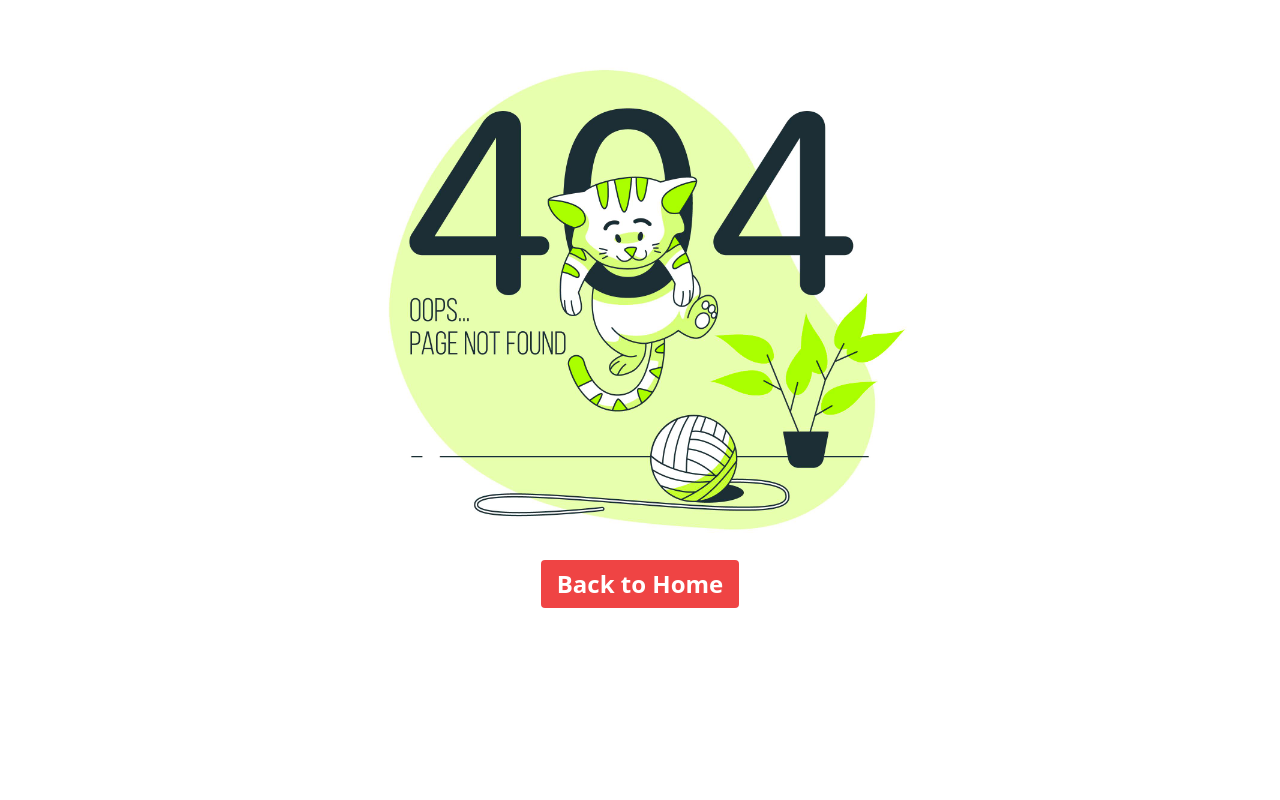
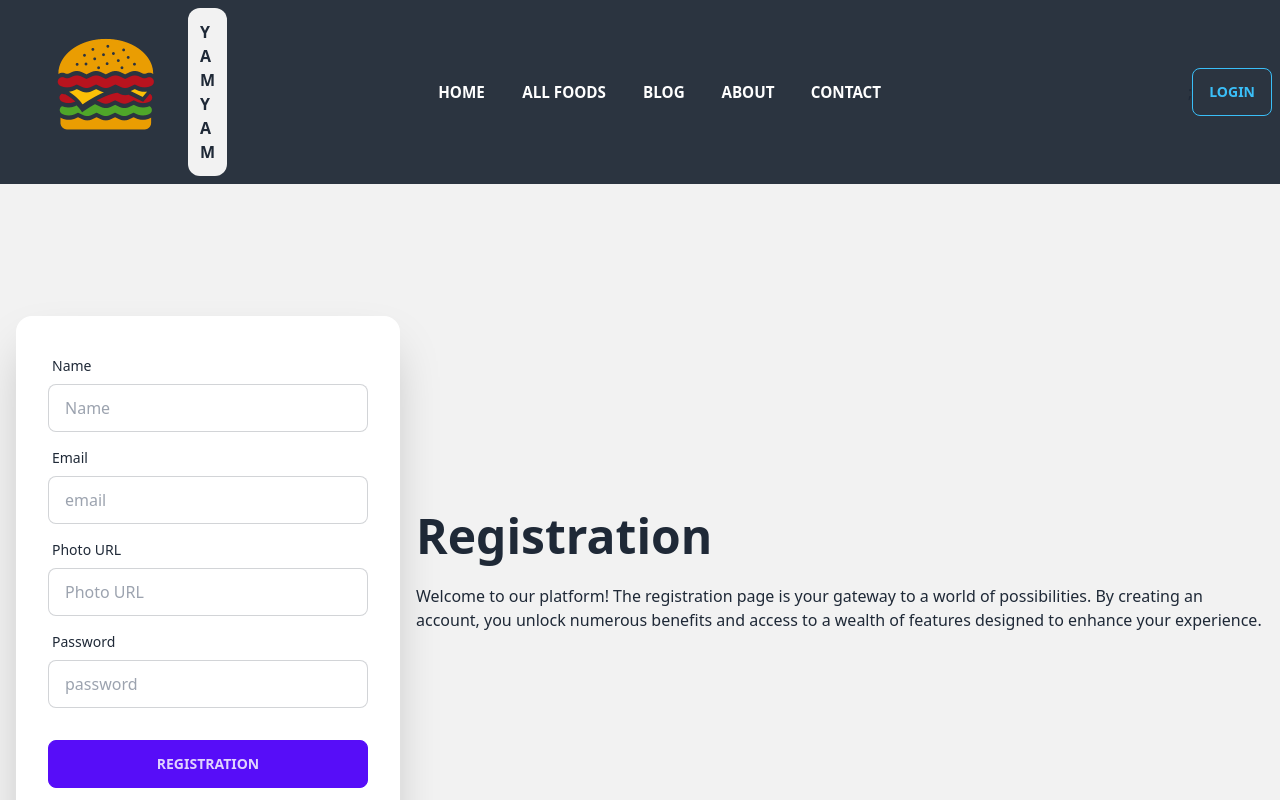
Before and after one commit to devmashum/pizza-burger-client, a React (Vite) app: page /register in a window 1280 px wide. Before the commit this address had no page. Shown: the top 800 px of the page. Built offline with nearby package versions, Linux system fonts and the light colour scheme; no server answers.

Commit message:
firebase authentification has been added successfully

```diff
--- a/package.json
+++ b/package.json
@@ -11,10 +11,13 @@
   },
   "dependencies": {
     "express": "^4.18.2",
+    "firebase": "^10.5.2",
     "localforage": "^1.10.0",
     "match-sorter": "^6.3.1",
     "react": "^18.2.0",
     "react-dom": "^18.2.0",
+    "react-hot-toast": "^2.4.1",
+    "react-icons": "^4.11.0",
     "react-router-dom": "^6.18.0",
     "sort-by": "^0.0.2"
   },
--- a/src/firebase/firebase.config.js
+++ b/src/firebase/firebase.config.js
@@ -1,7 +1,7 @@
 
 import { initializeApp } from "firebase/app";
 
-
+import { getAuth } from "firebase/auth";
 
 const firebaseConfig = {
     apiKey: "AIzaSyAhrbMbR9USDuylK8tNVIkuT_Q7iuY1XGM",
@@ -14,3 +14,4 @@ const firebaseConfig = {
 
 
 const app = initializeApp(firebaseConfig);
+export const auth = getAuth(app);
--- a/src/pages/Header.jsx
+++ b/src/pages/Header.jsx
@@ -1,7 +1,11 @@
 
 import { Link, NavLink } from 'react-router-dom';
 import logo from '../assets/images/logo-8249611_640.png'
+import useAuth from '../utils/useAuth';
+import { MdOutlineLogout } from 'react-icons/md';
+import { TbUserPentagon } from 'react-icons/tb';
 const Header = () => {
+    const { user, logout } = useAuth();
     const navLinks = <>
 
 
@@ -11,7 +15,6 @@ const Header = () => {
 
         <NavLink className={({ isActive }) => isActive ? 'btn btn-primary text-base font-bold text-white' : 'btn-ghost btn text-base font-bold text-white'} to={'/about'}>About</NavLink>
         <NavLink className={({ isActive }) => isActive ? 'btn btn-primary text-base font-bold text-white' : 'btn-ghost btn text-base font-bold text-white'} to={'/contact'}>Contact</NavLink>
-        <NavLink className={({ isActive }) => isActive ? 'btn btn-primary text-base font-bold text-white' : 'btn-ghost btn text-base font-bold text-white'} to={'/profile'}>Profile</NavLink>
 
 
 
@@ -47,11 +50,26 @@ const Header = () => {
                     {navLinks}
                 </div>
 
-                <div className="navbar-end">
+                {/* <div className="navbar-end">
 
                     <NavLink className={({ isActive }) => isActive ? 'btn btn-warning text-base font-bold text-white lg:mr-20 mr-12' : 'btn-ghost btn text-base font-bold text-white lg:mr-20'} to={'/login'}>Login</NavLink>
+                </div> */}
+                <div className='navbar-end'>
+
+                    {
+                        user?.email ? <NavLink className={({ isActive }) => isActive ? 'font-bold text-white' : 'btn-ghost btn text-base font-bold text-white'} to={'/profile'}><button className='btn btn-outline btn-info lg:mr-10 text-3xl'><TbUserPentagon /></button></NavLink> :
+                            (<NavLink className={({ isActive }) => isActive ? 'btn btn-outline btn-info hidden' : 'btn btn-outline btn-info hidden'} to={'/profile'}>Profile</NavLink>)
+                    };
+                    {
+                        user?.email ? <button onClick={logout} className='btn btn-secondary lg:mr-10 text-2xl'><MdOutlineLogout /></button> :
+                            (<NavLink className={({ isActive }) => isActive ? 'btn btn-outline btn-info' : 'btn btn-outline btn-info'} to={'/login'}>Login</NavLink>)
+                    }
                 </div>
+
+
             </div>
+
+
 
         </div>
     );
--- /dev/null
+++ b/src/providers/AuthProvider.jsx
@@ -0,0 +1,40 @@
+import { createUserWithEmailAndPassword, onAuthStateChanged, signInWithEmailAndPassword, signOut } from 'firebase/auth';
+import { createContext, useEffect, useState } from 'react';
+import { auth } from '../firebase/firebase.config';
+
+export const AuthContext = createContext();
+const AuthProvider = ({ children }) => {
+    const [user, setUser] = useState(null);
+    const [isLoading, setIsLoading] = useState(true);
+    const createUser = (email, password) => {
+        setIsLoading(true);
+        return createUserWithEmailAndPassword(auth, email, password);
+    };
+    const login = (email, password) => {
+        setIsLoading(true);
+        return signInWithEmailAndPassword(auth, email, password);
+    };
+
+    const logout = () => {
+        setIsLoading(true);
+        return signOut(auth);
+    }
+
+    useEffect(() => {
+        const subscribe = onAuthStateChanged(auth, (currentUser) => {
+            setUser(currentUser);
+            setIsLoading(false)
+        });
+        return () => {
+            return subscribe();
+        };
+    }, []);
+
+    const values = { createUser, login, user, isLoading, logout };
+    return <AuthContext.Provider value={values}>
+        {children}
+    </AuthContext.Provider>;
+
+};
+
+export default AuthProvider;
--- a/src/users/Login.jsx
+++ b/src/users/Login.jsx
@@ -1,25 +1,57 @@
+import { useState } from "react";
+
+import { Link, useNavigate } from "react-router-dom";
+import useAuth from "../utils/useAuth";
+import toast from "react-hot-toast";
 
 const Login = () => {
+    const [email, setEmail] = useState();
+    const [password, setPassword] = useState();
+
+    const { login, user } = useAuth();
+    console.log(user);
+
+    const navigate = useNavigate();
+
+    const handleSubmit = async (e) => {
+        e.preventDefault();
+
+        const toastId = toast.loading('logging in..')
+
+        try {
+            await login(email, password);
+            toast.success('logged in...', { id: toastId });
+            navigate('/');
+        }
+        catch (err) {
+            toast.error(err.message, { id: toastId });
+        }
+    }
+
+
     return (
         <div className="hero min-h-screen bg-base-200">
             <div className="hero-content flex-col lg:flex-row-reverse">
                 <div className="text-center lg:text-left">
                     <h1 className="text-5xl font-bold">Login now!</h1>
-                    <p className="py-6">Provident cupiditate voluptatem et in. Quaerat fugiat ut assumenda excepturi exercitationem quasi. In deleniti eaque aut repudiandae et a id nisi.</p>
+                    <p className="py-6">Welcome to our YamYam Berlin! We are excited to introduce our "Login Now" feature, designed to make your shopping experience more convenient, secure, and tailored to your preferences.</p>
                 </div>
                 <div className="card flex-shrink-0 w-full max-w-sm shadow-2xl bg-base-100">
-                    <form className="card-body">
+                    <form onSubmit={handleSubmit} className="card-body">
                         <div className="form-control">
                             <label className="label">
                                 <span className="label-text">Email</span>
                             </label>
-                            <input type="email" placeholder="email" className="input input-bordered" required />
+                            <input type="email" placeholder="email" className="input input-bordered" required
+                                onBlur={(e) => setEmail(e.target.value)}
+                            />
                         </div>
                         <div className="form-control">
                             <label className="label">
                                 <span className="label-text">Password</span>
                             </label>
-                            <input type="password" placeholder="password" className="input input-bordered" required />
+                            <input type="password" placeholder="password" className="input input-bordered" required
+                                onBlur={(e) => setPassword(e.target.value)} />
                             <label className="label">
                                 <a href="#" className="label-text-alt link link-hover">Forgot password?</a>
                             </label>
@@ -27,6 +59,7 @@ const Login = () => {
                         <div className="form-control mt-6">
                             <button className="btn btn-primary">Login</button>
                         </div>
+                        <p className="font-bold">Have no account! <Link className="text-red-400 font-bold" to={'/register'}>Register</Link></p>
                     </form>
                 </div>
             </div>
--- a/src/users/Register.jsx
+++ b/src/users/Register.jsx
@@ -1,9 +1,72 @@
-import React from 'react';
+import { useState } from 'react';
+import { Link } from 'react-router-dom';
+import useAuth from '../utils/useAuth';
 
 const Register = () => {
+    const [email, setEmail] = useState('');
+    const [password, setPassword] = useState('');
+    const [name, setName] = useState('');
+    const [photo, setPhoto] = useState('');
+
+    const { createUser, user } = useAuth();
+    console.log(user);
+
+    const handleSubmit = async (e) => {
+        e.preventDefault();
+
+        try {
+            await createUser(email, password, name, photo);
+            console.log('created');
+        }
+        catch (err) {
+            console.log(err)
+        }
+    }
     return (
-        <div>
-            register
+        <div className="hero min-h-screen bg-base-200">
+            <div className="hero-content flex-col lg:flex-row-reverse">
+                <div className="text-center lg:text-left">
+                    <h1 className="text-5xl font-bold">Registration</h1>
+                    <p className="py-6">Welcome to our platform! The registration page is your gateway to a world of possibilities. By creating an account, you unlock numerous benefits and access to a wealth of features designed to enhance your experience.</p>
+                </div>
+                <div className="card flex-shrink-0 w-full max-w-sm shadow-2xl bg-base-100">
+                    <form onSubmit={handleSubmit} className="card-body">
+                        <div className="form-control">
+                            <label className="label">
+                                <span className="label-text">Name</span>
+                            </label>
+                            <input type="text" placeholder="Name" className="input input-bordered" required
+                                onBlur={(e) => setName(e.target.value)} />
+                        </div>
+                        <div className="form-control">
+                            <label className="label">
+                                <span className="label-text">Email</span>
+                            </label>
+                            <input type="email" placeholder="email" className="input input-bordered" required
+                                onBlur={(e) => setEmail(e.target.value)} />
+                        </div>
+                        <div className="form-control">
+                            <label className="label">
+                                <span className="label-text">Photo URL</span>
+                            </label>
+                            <input type="text" placeholder="Photo URL" className="input input-bordered" required
+                                onBlur={(e) => setPhoto(e.target.value)} />
+                        </div>
+                        <div className="form-control">
+                            <label className="label">
+                                <span className="label-text">Password</span>
+                            </label>
+                            <input type="password" placeholder="password" className="input input-bordered" required
+                                onBlur={(e) => setPassword(e.target.value)} />
+
+                        </div>
+                        <div className="form-control mt-6">
+                            <button className="btn btn-primary">Registration</button>
+                        </div>
+                        <p className='font-bold'>Have already an account! <Link className="text-red-400 font-bold" to={'/login'}>Login</Link></p>
+                    </form>
+                </div>
+            </div>
         </div>
     );
 };
--- /dev/null
+++ b/src/utils/useAuth.jsx
@@ -0,0 +1,9 @@
+import { useContext } from "react";
+import { AuthContext } from "../providers/AuthProvider";
+
+const useAuth = () => {
+    const auth = useContext(AuthContext);
+    return auth;
+};
+
+export default useAuth;
```
Also changed, not shown: src/main.jsx (+9 -1 lines), 1 other file (tests, documents, lock files or other folders).
